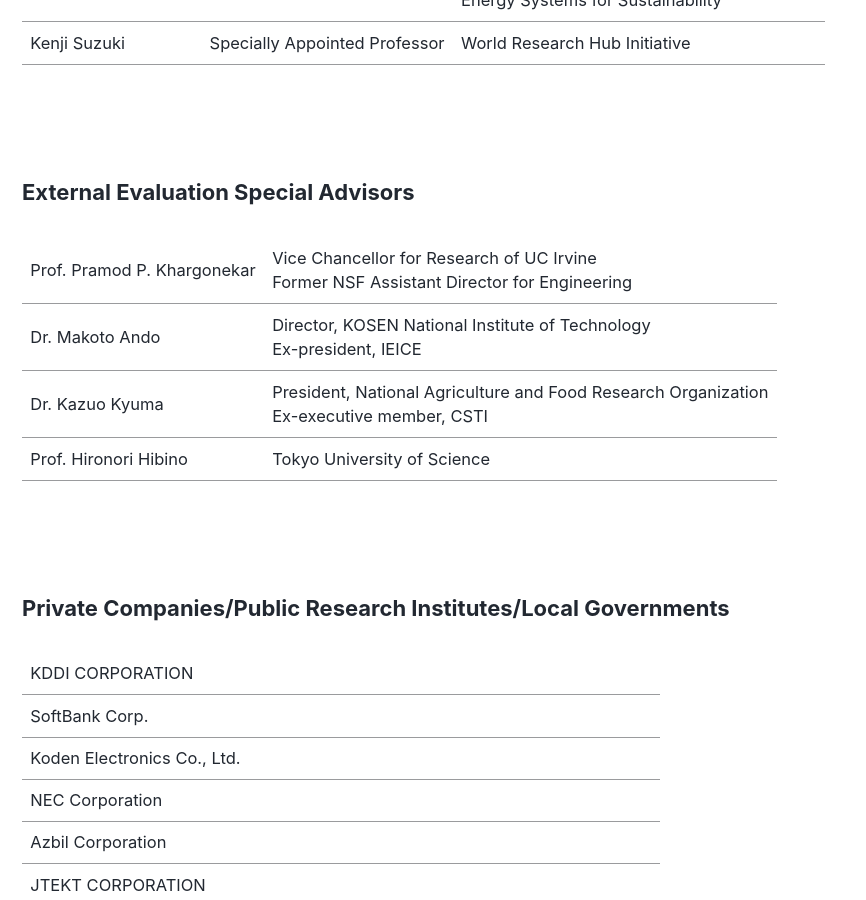
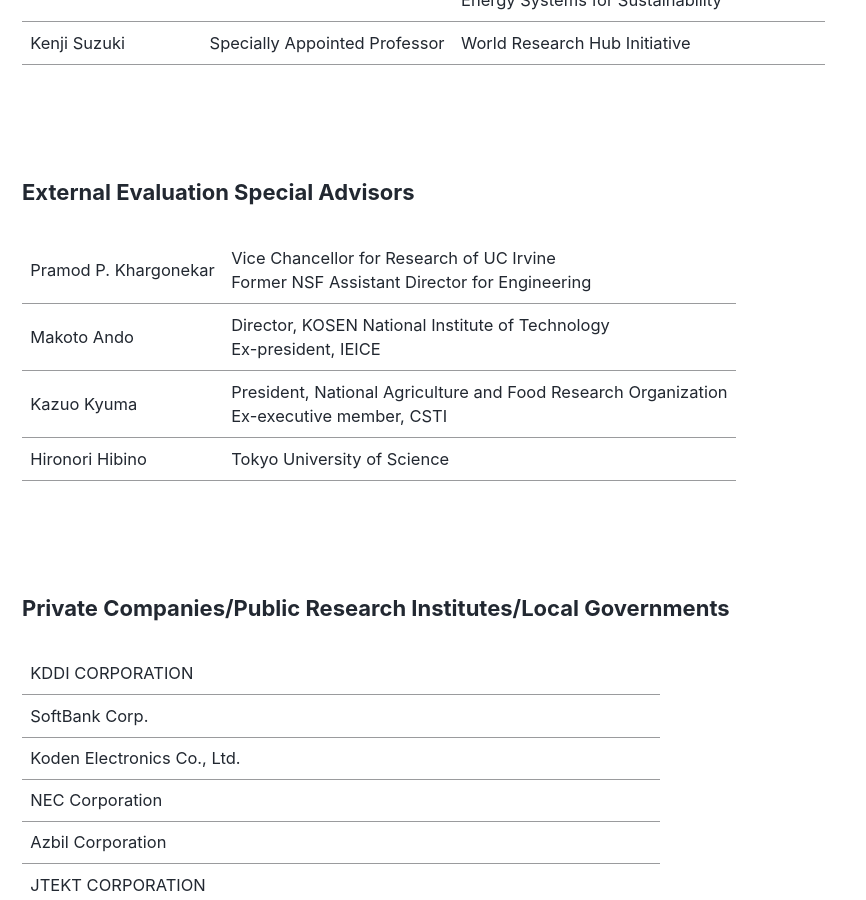
Before and after one commit to fl1d/w0ex.github.io, a Jekyll site: the page built from _pages/faculty_en.md, in a window 1280 px wide and 900 px high, scrolled down 3182 px. Shown: the whole window, without its empty margins (0-866 px from the left). Built offline with Jekyll 4.4.1, drawn with Linux system fonts in a browser that asks for light colours; cached includes are drawn as plain includes; nearby versions of some CDN libraries.

Commit message:
Update faculty_en.md

```diff
--- a/_pages/faculty_en.md
+++ b/_pages/faculty_en.md
@@ -96,10 +96,10 @@
 
 **External Evaluation Special Advisors**
 
-|Prof. Pramod P. Khargonekar| Vice Chancellor for Research of UC Irvine <br>Former NSF Assistant Director for Engineering
-|Dr. Makoto Ando|Director, KOSEN National Institute of Technology<br>Ex-president, IEICE
-|Dr. Kazuo Kyuma|President, National Agriculture and Food Research Organization<br>Ex-executive member, CSTI
-|Prof. Hironori Hibino|Tokyo University of Science
+|Pramod P. Khargonekar| Vice Chancellor for Research of UC Irvine <br>Former NSF Assistant Director for Engineering
+|Makoto Ando|Director, KOSEN National Institute of Technology<br>Ex-president, IEICE
+|Kazuo Kyuma|President, National Agriculture and Food Research Organization<br>Ex-executive member, CSTI
+|Hironori Hibino|Tokyo University of Science
 
 <br><br>
 
```
